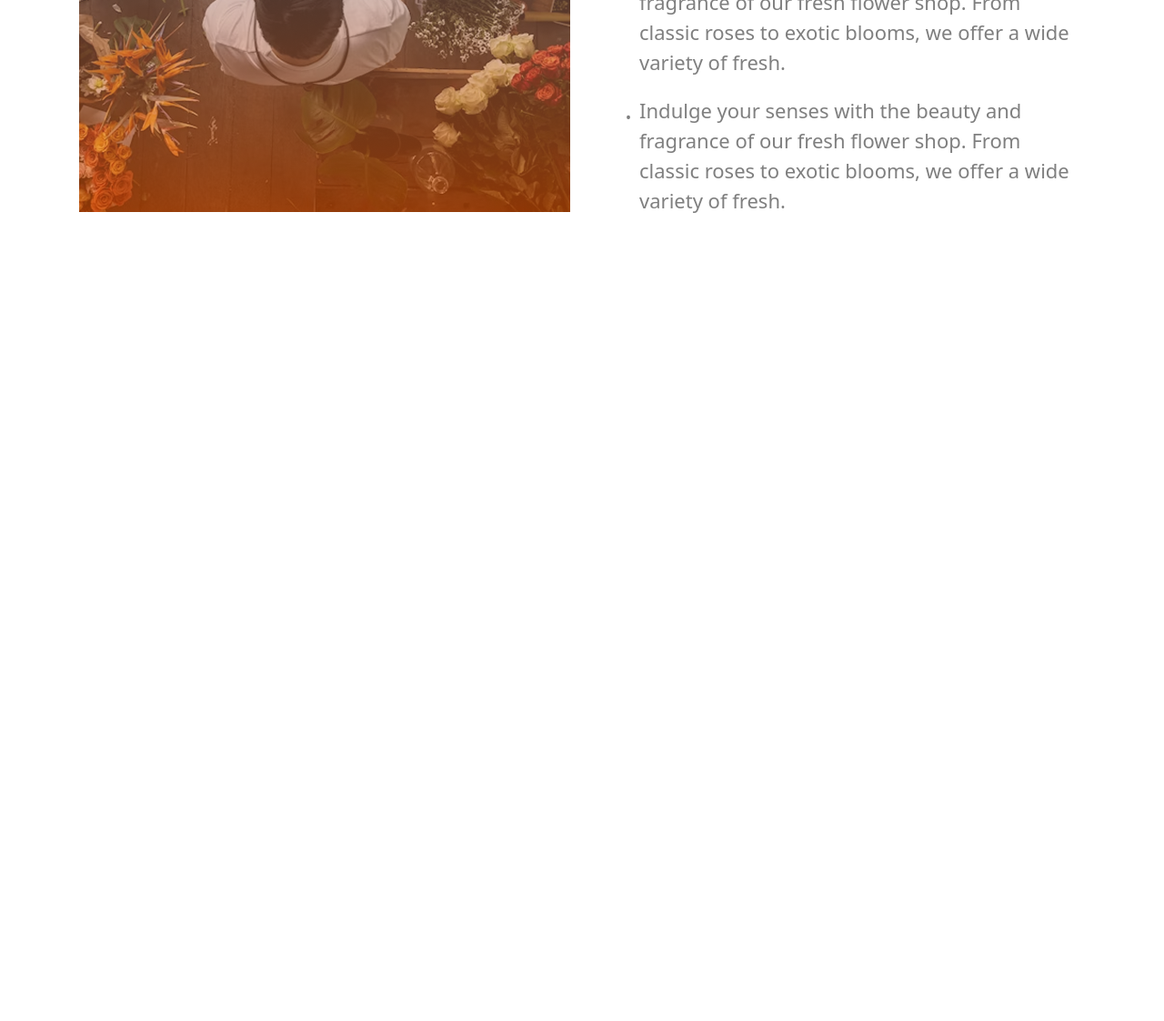
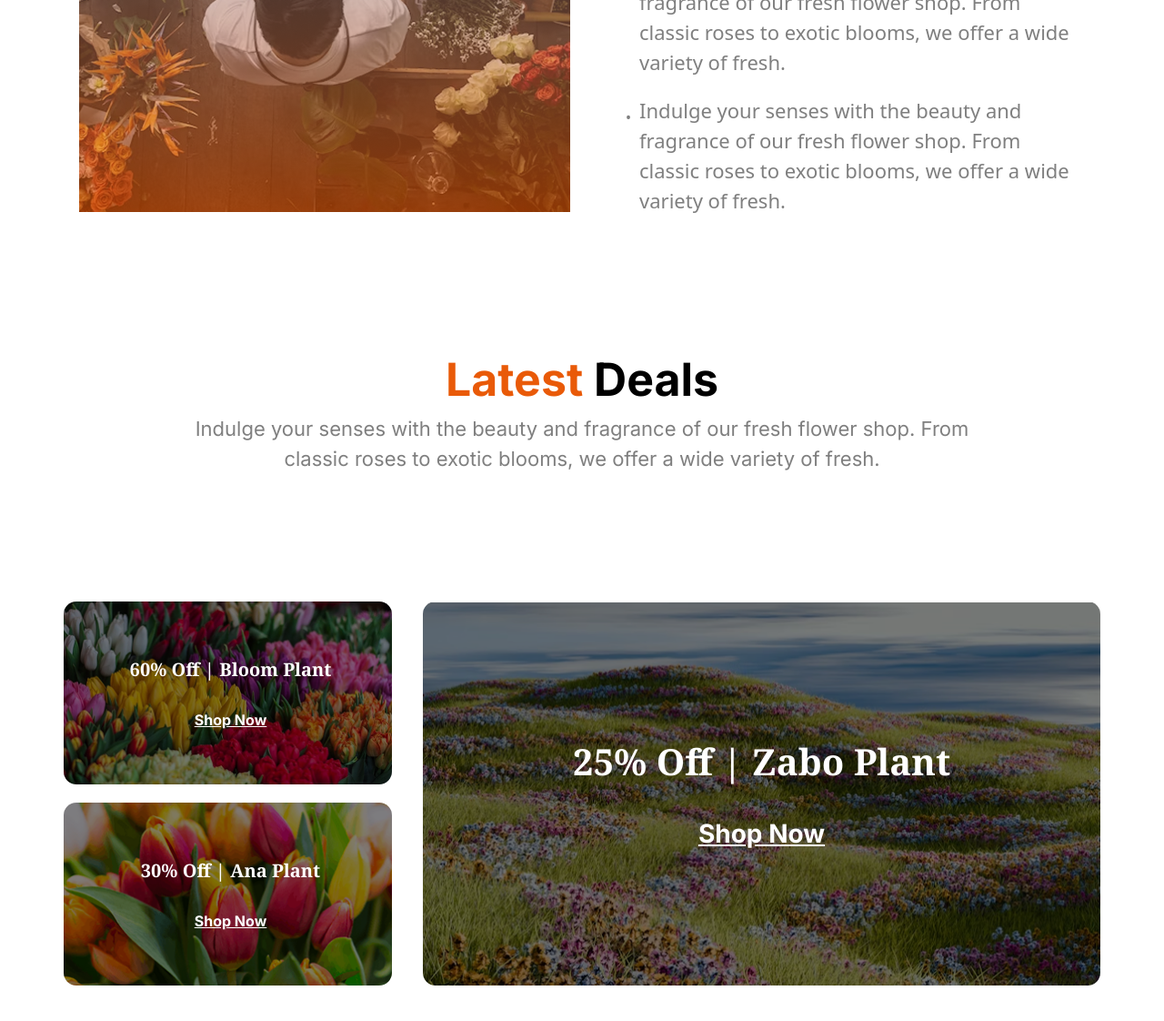
Before and after one commit to mezbahDev/Responsive-Flower, a plain HTML site: page index.html in a window 1280 px wide. Shown: the part 2517-3639 px from the top of the page at 91% size. Before the commit the page ends 2754 px from the top, so only its background shows below. Drawn offline with nearby package versions, Linux system fonts and the light colour scheme.

Commit message:
latest deals section upload

```diff
--- a/index.html
+++ b/index.html
@@ -218,9 +218,56 @@
                         class="text-[30px] leading-none">.</span>
                     Indulge your senses with the beauty and fragrance of our fresh flower shop. From classic roses to
                     exotic blooms, we offer a wide variety of fresh.</p>
-                <img src="assets/trusted-badge.png" alt="trusted badge" class="hidden sm:block sm:absolute sm:top-[-150px] sm:left-[-200px] sm:w-[226px]">
+                <img src="assets/trusted-badge.png" alt="trusted badge"
+                    class="hidden sm:block sm:absolute sm:top-[-150px] sm:left-[-200px] sm:w-[226px]">
             </div>
 
+        </section>
+
+        <section class="mt-[143px]">
+            <div class="flex flex-col items-center font-inter">
+                <p class="text-[24px] text-[#E95A08] text-[24px] font-bold sm:text-[50px]">Latest <span class="text-black">Deals</span>
+                </p>
+                <p class="text-[#000000] text-opacity-50 text-center max-w-[336px] sm:max-w-[888px] sm:text-[22px]">Indulge your senses with the beauty
+                    and fragrance of our fresh flower shop. From classic roses to
+                    exotic blooms, we offer a wide variety of fresh.</p>
+            </div>
+
+            <div class="grid grid-cols-1 mt-[50px] sm:max-w-[1140px]
+            sm:flex sm:gap-7 sm:my-[120px]">
+
+                <div class="sm:flex sm:flex-col-reverse">
+                    <div class="relative w-full overflow-hidden mt-5 sm:w-[367px] sm:h-[201px]">
+                        <img src="assets/deal-ana.png" alt="ana plant buckets"
+                            class="w-[361px] h-full object-cover brightness-[0.5] rounded-[14px]" />
+                        <div class="absolute inset-0 flex flex-col justify-center items-center text-white">
+                            <p class="text-[20px] font-serif font-bold">30% Off | Ana Plant</p>
+                            <a href="#" class="underline font-semibold font-inter mt-7 hover hover:text-[#ffff00]">Shop
+                                Now</a>
+                        </div>
+                    </div>
+
+                    <div class="relative w-full overflow-hidden mt-5 sm:w-[367px] sm:h-[201px]">
+                        <img src="assets/deal-bloom.png" alt="zabo plant buckets"
+                            class="w-[361px] h-full object-cover brightness-[0.5] rounded-[14px]" />
+                        <div class="absolute inset-0 flex flex-col justify-center items-center text-white">
+                            <p class="text-[20px] font-serif font-bold">60% Off | Bloom Plant</p>
+                            <a href="#" class="underline font-semibold font-inter mt-7 hover hover:text-[#ffff00]">Shop
+                                Now</a>
+                        </div>
+                    </div>
+                </div>
+
+                <div class="relative overflow-hidden mt-5 sm:w-[753px]">
+                    <img src="assets/deal-zabo.png" alt="zabo plant buckets"
+                        class="w-[361px] h-full object-cover brightness-[0.5] rounded-[14px] sm:w-[753px]" />
+                    <div class="absolute inset-0 flex flex-col justify-center items-center text-white">
+                        <p class="text-[20px] font-serif font-bold sm:text-[40px]">25% Off | Zabo Plant</p>
+                        <a href="#" class="underline font-semibold font-inter mt-7 hover hover:text-[#ffff00] sm:text-[28px]">Shop
+                            Now</a>
+                    </div>
+                </div>
+            </div>
         </section>
     </main>
 
```
